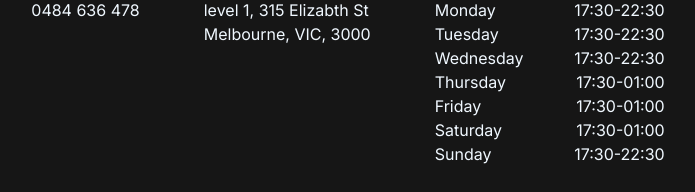
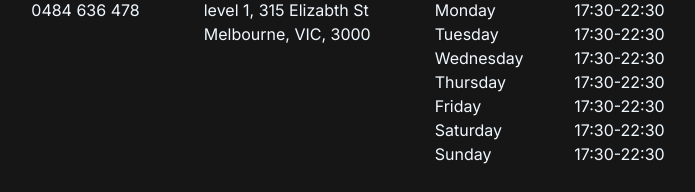
Before and after one commit to ITERSYNC/parorobbq, a Next.js app: page / in a window 1280 px wide. Shown: the part 2882-3074 px from the top of the page, without its empty margins (292-987 px from the left). Built offline with nearby package versions, Linux system fonts and the light colour scheme.

Commit message:
update details

```diff
--- a/app/Details.tsx
+++ b/app/Details.tsx
@@ -32,13 +32,13 @@ function Details() {
             <div>Wednesday</div> <div>17:30-22:30</div>
           </div>
           <div className='flex justify-between'>
-            <div>Thursday</div> <div>17:30-01:00</div>
+            <div>Thursday</div> <div>17:30-22:30</div>
           </div>
           <div className='flex justify-between'>
-            <div>Friday</div> <div>17:30-01:00</div>
+            <div>Friday</div> <div>17:30-22:30</div>
           </div>
           <div className='flex justify-between'>
-            <div>Saturday</div> <div>17:30-01:00</div>
+            <div>Saturday</div> <div>17:30-22:30</div>
           </div>
           <div className='flex justify-between'>
             <div>Sunday</div> <div>17:30-22:30</div>
```
